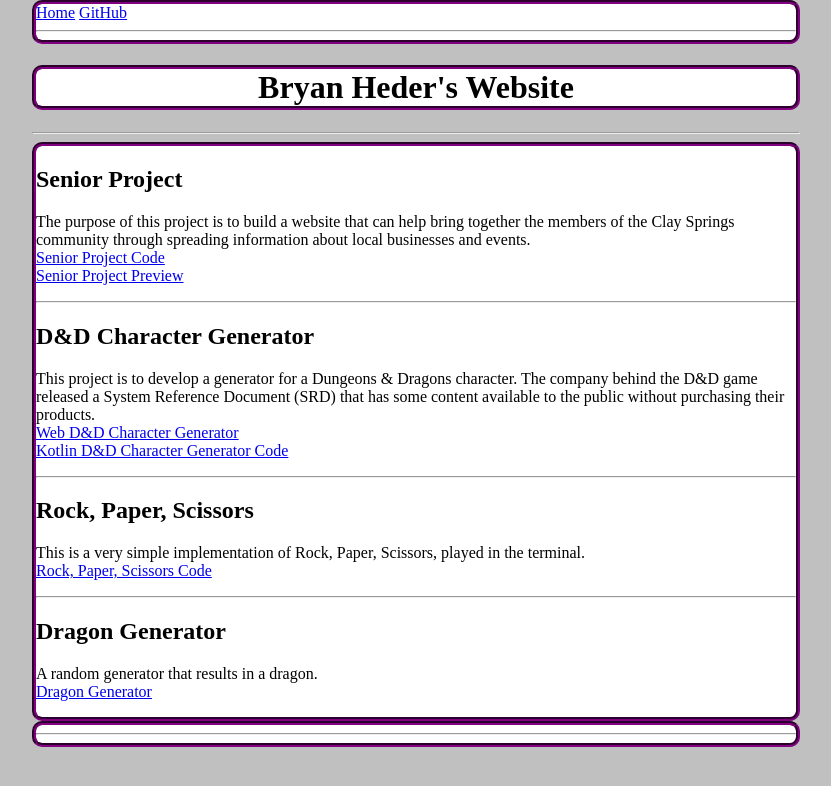
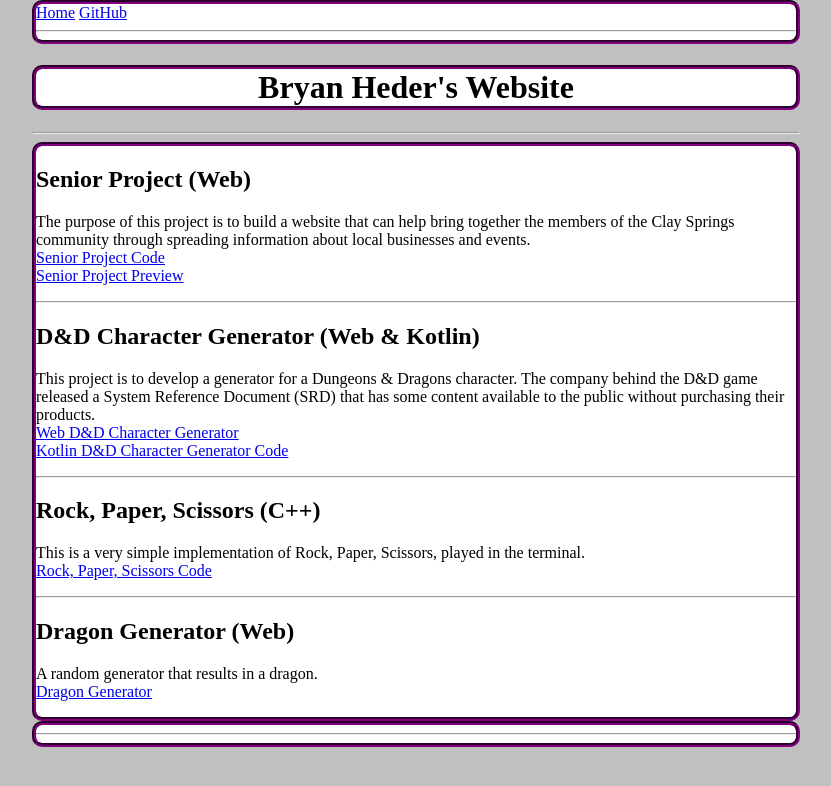
Before and after one commit to BEHeder/BEHeder.github.io, a Jekyll site: the page built from index.md, in a window 1280 px wide. Shown: the top 786 px of the page, without its empty margins (224-1055 px from the left). Built offline with Jekyll 4.4.1, drawn with Linux system fonts in a browser that asks for light colours.

Commit message:
Update index.md

```diff
--- a/index.md
+++ b/index.md
@@ -2,7 +2,7 @@
 layout: default
 title: Bryan Heder's Website
 ---
-<h2>Senior Project</h2>
+<h2>Senior Project (Web)</h2>
 <p>
   The purpose of this project is to build a website
   that can help bring together the members of the Clay Springs community
@@ -18,7 +18,7 @@ title: Bryan Heder's Website
 </p>
 <hr>
 
-<h2>D&D Character Generator</h2>
+<h2>D&D Character Generator (Web & Kotlin)</h2>
 <p>
   This project is to develop a generator for a Dungeons & Dragons character.
   The company behind the D&D game released a System Reference Document (SRD) that has
@@ -33,7 +33,7 @@ title: Bryan Heder's Website
 </p>
 <hr>
 
-<h2>Rock, Paper, Scissors</h2>
+<h2>Rock, Paper, Scissors (C++)</h2>
 <p>
   This is a very simple implementation of Rock, Paper, Scissors, played in the terminal.
   <br>
@@ -43,7 +43,7 @@ title: Bryan Heder's Website
 </p>
 <hr>
 
-<h2>Dragon Generator</h2>
+<h2>Dragon Generator (Web)</h2>
 <p>
   A random generator that results in a dragon.
   <br>
```
